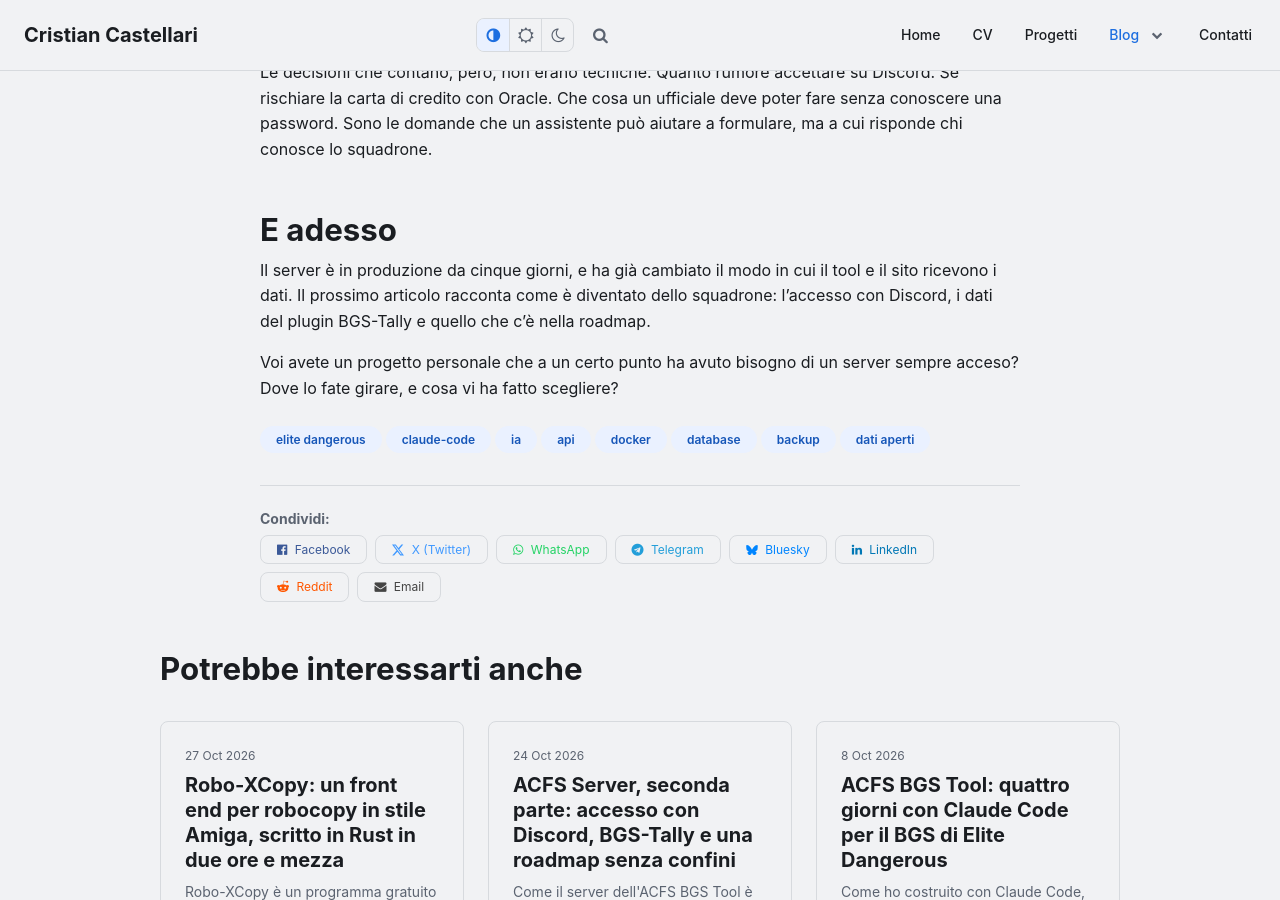
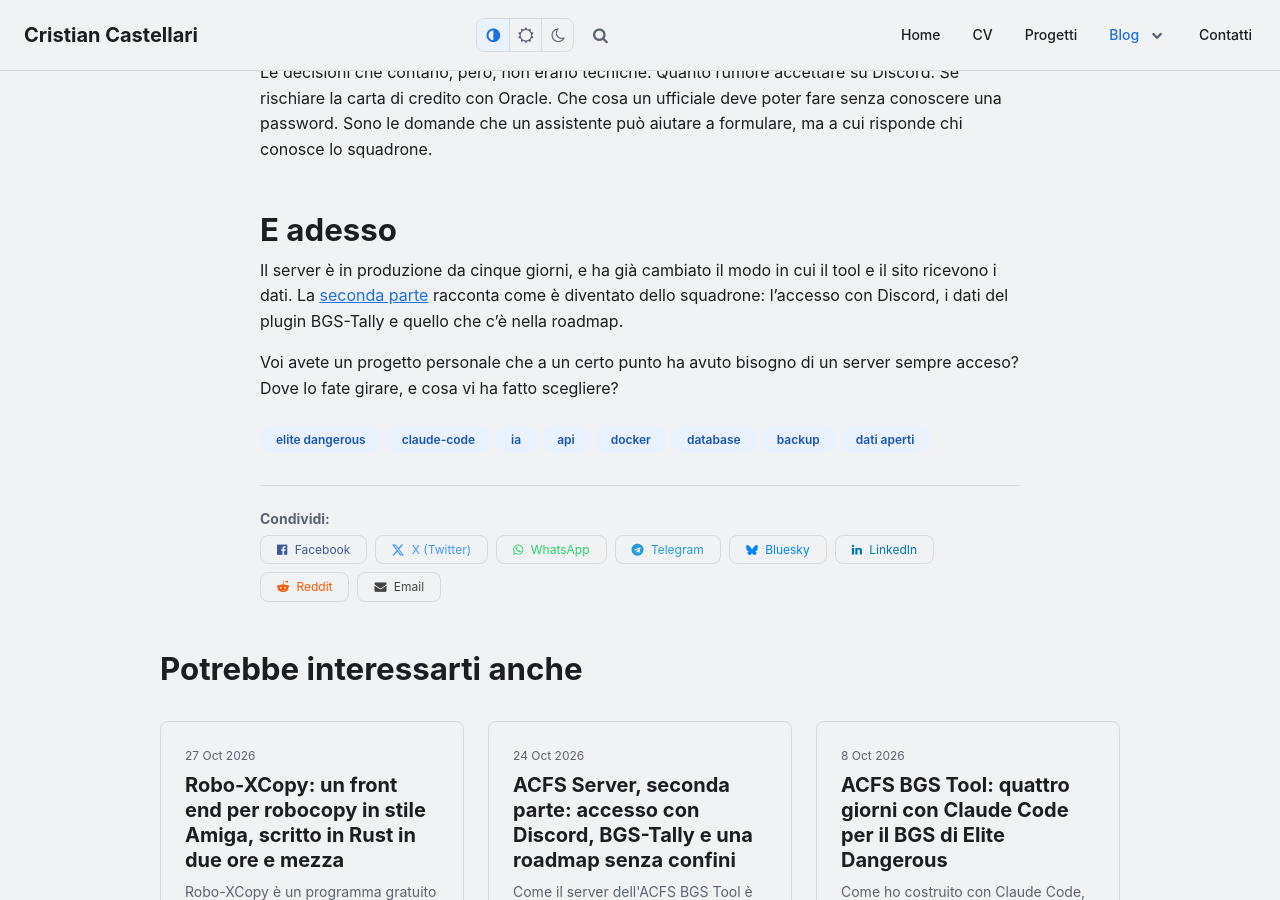
Before and after one commit to Skyflash/skyflash.github.io, a Jekyll site: the page built from _posts/it/2026-10-23-acfs-server-un-server-nostro-per-il-bgs-di-elite-dangerous.md, in a window 1280 px wide and 900 px high, scrolled down 5452 px. Built offline with Jekyll 4.4.1, drawn with Linux system fonts in a browser that asks for light colours; comment, search, counter and statistics services are not loaded; some of the changed text lies outside the part shown.

Commit message:
ACFS Server: link dalla prima alla seconda parte
Proposta P3 del SEO Monitor: la seconda parte linkava la prima ma non il contrario.

```diff
--- a/_posts/it/2026-10-23-acfs-server-un-server-nostro-per-il-bgs-di-elite-dangerous.md
+++ b/_posts/it/2026-10-23-acfs-server-un-server-nostro-per-il-bgs-di-elite-dangerous.md
@@ -145,6 +145,6 @@ Le decisioni che contano, però, non erano tecniche. Quanto rumore accettare su
 
 ## E adesso
 
-Il server è in produzione da cinque giorni, e ha già cambiato il modo in cui il tool e il sito ricevono i dati. Il prossimo articolo racconta come è diventato dello squadrone: l'accesso con Discord, i dati del plugin BGS-Tally e quello che c'è nella roadmap.
+Il server è in produzione da cinque giorni, e ha già cambiato il modo in cui il tool e il sito ricevono i dati. La [seconda parte]({{ '/it/blog/progetti-personali/acfs-server-accesso-con-discord-e-bgs-tally/' | relative_url }}) racconta come è diventato dello squadrone: l'accesso con Discord, i dati del plugin BGS-Tally e quello che c'è nella roadmap.
 
 Voi avete un progetto personale che a un certo punto ha avuto bisogno di un server sempre acceso? Dove lo fate girare, e cosa vi ha fatto scegliere?
```
Also changed, not shown: CHANGELOG.md.
